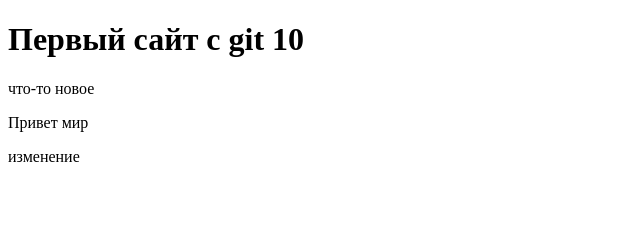
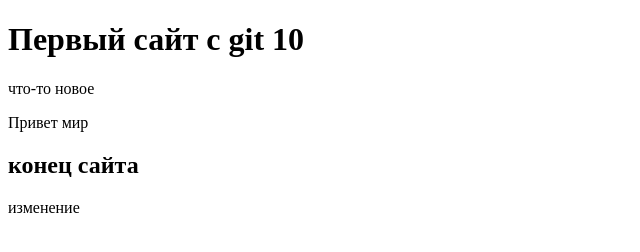
Before and after one commit to sergeystarodub/portfolio-site, a plain HTML site: page index.html in a window 1280 px wide. Shown: the whole page, without its empty margins (0-640 px from the left). Drawn offline with Linux system fonts and the light colour scheme.

Commit message:
added a header tag

```diff
--- a/index.html
+++ b/index.html
@@ -15,6 +15,8 @@
         <p>Привет мир</p>
     </div>
 
+    <h2>конец сайта</h2>
+
     <footer>изменение</footer>
 </body>
 </html>
```
